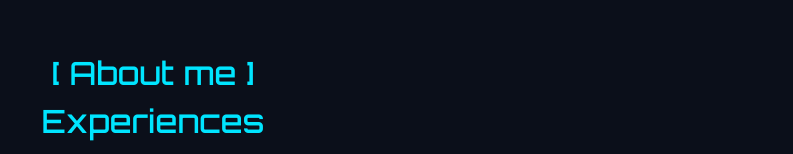
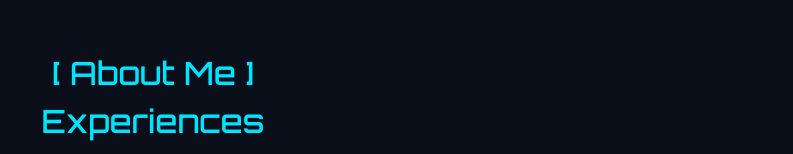
Before and after one commit to ErvanRenault/ervan-web-site-2026, an Angular app: page / in a window 1280 px wide. Shown: the part 231-385 px from the top of the page, without its empty margins (487-1280 px from the left). Built offline with nearby package versions, Linux system fonts and the light colour scheme.

Commit message:
Add testing page for component creation update events for navigation in home page

```diff
--- a/src/app/app.routes.ts
+++ b/src/app/app.routes.ts
@@ -1,6 +1,8 @@
 import {Routes} from '@angular/router';
 import {HomePage} from './pages/home-page/home-page';
+import { TestingPage } from './pages/testing-page/testing-page';
 
 export const routes: Routes = [
-  {path: '', component: HomePage}
+  {path: '', component: HomePage},
+  {path: 'test', component: TestingPage}
 ];
--- a/src/app/pages/home-page/home-page.html
+++ b/src/app/pages/home-page/home-page.html
@@ -1,9 +1,14 @@
 @for (menu of menuItems; track menu) {
-  <span  [class.selected]="menu == selected()" class="menu-item" (mouseenter)="updatePreSelectMenu(menu)">{{menu}}</span>
+  <div
+    tabindex="0"
+    class="menu-item"
+    [class.selected]="menu === selected()"
+    (click)="goToPage(menu.route)"
+    (mouseenter)="updatePreSelectMenu(menu)"
+  >
+    {{ menu.label }}
+  </div>
 }
-
-
-
 
 <!-- Arrows -->
 <app-direction-arrows></app-direction-arrows>
--- a/src/app/pages/home-page/home-page.ts
+++ b/src/app/pages/home-page/home-page.ts
@@ -1,8 +1,15 @@
-import { AfterViewInit, Component, effect, OnInit, signal, untracked } from '@angular/core';
+import { AfterViewInit, Component, effect, HostListener, OnInit, signal, untracked } from '@angular/core';
 import { SoundService } from '../../services/sound.service';
 import { DirectionArrows } from '../../components/direction-arrows/direction-arrows';
 import { DirectionArrowService } from '../../services/direction-arrow.service';
 import { DirectionArrowEnum } from '../../enums/direction-arrow.enum';
+import { ActivatedRoute, Router } from '@angular/router';
+
+
+interface MenuItem {
+  label: string;
+  route: string;
+}
 
 @Component({
   selector: 'app-home-page',
@@ -15,10 +22,24 @@ import { DirectionArrowEnum } from '../../enums/direction-arrow.enum';
 export class HomePage implements OnInit, AfterViewInit {
 
 
-  public menuItems: string [] = ['About me', 'Experiences', 'Training', 'Skills', 'More'];
-  selected = signal<string>(this.menuItems[0]);
+  @HostListener('document:keydown', ['$event'])
+  async onKeyDown(event: KeyboardEvent) {
+    if (event.key !== 'Enter') return;
 
-  constructor(private soundService: SoundService, private directionArrowService: DirectionArrowService) {
+    event.preventDefault();
+    await this.goToPage(this.selected().route);
+  }
+  public menuItems: MenuItem[] = [
+    {label: 'About Me', route: '/about'},
+    {label: 'Experiences', route: '/about'},
+    {label: 'Training', route: '/about'},
+    {label: 'Skills', route: '/about'},
+    {label: 'More', route: '/about'},
+  ];
+
+  selected = signal<MenuItem>(this.menuItems[0]);
+
+  constructor(private soundService: SoundService, private directionArrowService: DirectionArrowService, private router: Router) {
     effect(() => {
       if (this.selected()) {
         this.soundService.playSelect();
@@ -36,21 +57,19 @@ export class HomePage implements OnInit, AfterViewInit {
   }
 
   ngOnInit() {
-
   }
 
   ngAfterViewInit() {
     this.selected.set(this.menuItems[0]);
   }
 
-  public updatePreSelectMenu(menu: string) {
+  public updatePreSelectMenu(menu: MenuItem) {
     this.selected.set(menu);
   }
 
   private updateSelected() {
     let currentSelectedIndex = this.menuItems.indexOf(this.selected());
     const directionEnum = this.directionArrowService.directionSignal();
-    console.log(directionEnum);
 
     if (currentSelectedIndex == 0 && directionEnum == DirectionArrowEnum.Up) {
       this.selected.set(this.menuItems[this.menuItems.indexOf(this.menuItems[this.menuItems.length - 1])]);
@@ -73,4 +92,8 @@ export class HomePage implements OnInit, AfterViewInit {
     }
   }
 
+  async goToPage(route: string) {
+    await this.router.navigate(['/test']);
+  }
+
 }
--- /dev/null
+++ b/src/app/pages/testing-page/testing-page.html
@@ -0,0 +1 @@
+<p>testing-page works!</p>
```
Also changed, not shown: src/app/pages/testing-page/testing-page.ts (added, +11 -0 lines), src/app/pages/testing-page/testing-page.scss (added), 1 other file (tests, documents, lock files or other folders).
